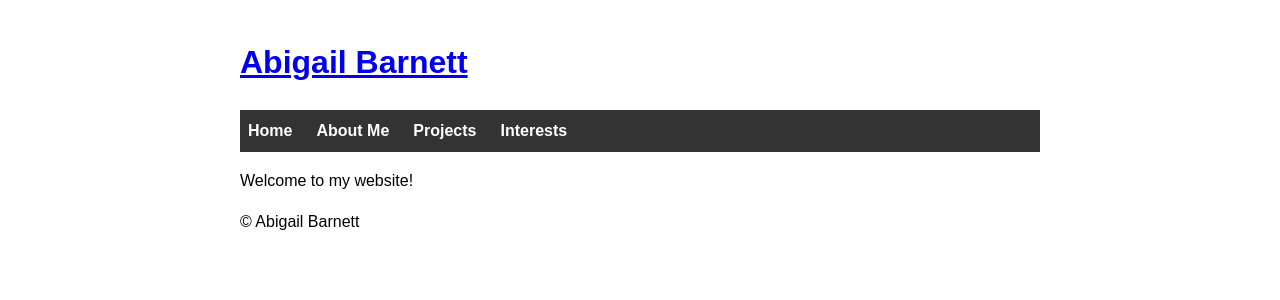
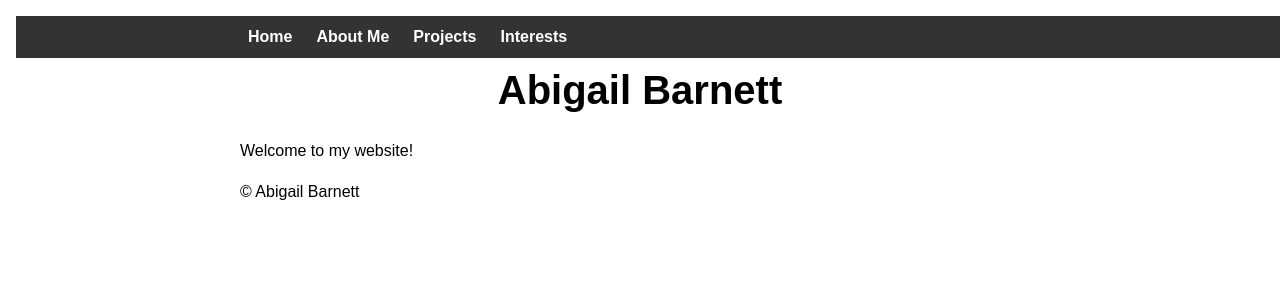
Before and after one commit to abigailbarnett1989/abigailbarnett1989.github.io, a Jekyll site: the page built from index.md, in a window 1280 px wide. Shown: the top 300 px of the page. Built offline with Jekyll 4.4.1, drawn with Linux system fonts in a browser that asks for light colours.

Commit message:
Style Changes

```diff
--- a/_layouts/default.html
+++ b/_layouts/default.html
@@ -6,9 +6,6 @@
     <link rel="stylesheet" href="{{ '/assets/css/style.css' | relative_url }}">
   </head>
   <body>
-    <header>
-      <h1><a href="{{ '/' | relative_url }}">{{ site.title }}</a></h1>
-    </header>
 
     <nav>
       <ul>
@@ -19,10 +16,17 @@
       </ul>
     </nav>
 
-    <main>
-      {{ content }}
-    </main>
+    <div class="container">
+      <header>
+        <h1>{{ site.title }}</h1>
+      </header>
 
-    <footer><p>&copy; {{ site.author }}</p></footer>
+      <main>
+        {{ content }}
+      </main>
+
+      <footer><p>&copy; {{ site.author }}</p></footer>
+    </div>
+
   </body>
 </html>
--- a/assets/css/style.css
+++ b/assets/css/style.css
@@ -1,22 +1,33 @@
 body {
   font-family: sans-serif;
-  max-width: 800px;
-  margin: auto;
+  margin: 0;          /* remove default margin */
   padding: 1em;
   line-height: 1.6;
 }
+
+/* Container to center and limit width */
+.container {
+  max-width: 800px;
+  margin: auto;
+}
+
+/* Full width nav */
 nav {
   background-color: #333;
   padding: 0.5em;
+  width: 100%;
 }
 
+/* Center and constrain nav items */
 nav ul {
   display: flex;
   list-style: none;
-  margin: 0;
+  margin: 0 auto;
   padding: 0;
+  max-width: 800px;
 }
 
+/* Spacing between nav links */
 nav li {
   margin-right: 1.5em;
 }
@@ -30,3 +41,14 @@ nav a {
 nav a:hover {
   text-decoration: underline;
 }
+
+/* Center the header title */
+header {
+  text-align: center;
+  margin-bottom: 1em;
+}
+
+header h1 {
+  margin: 0;
+  font-size: 2.5em;
+}
```
